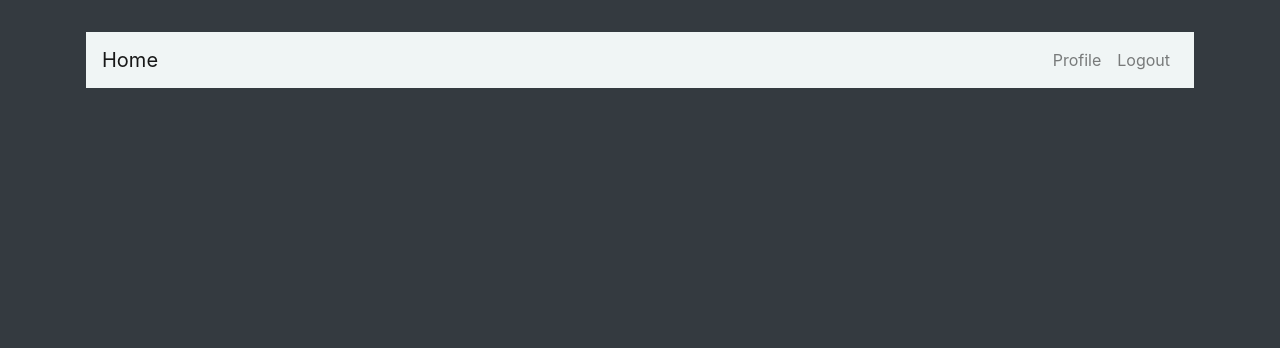
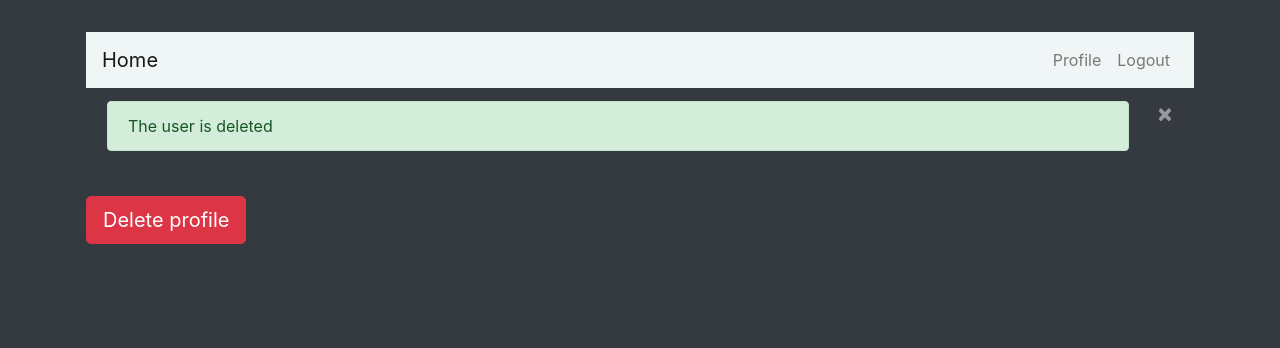
Before and after one commit to Antho-Webdesign/remonteseul, a Django app: page /delete/ in a window 1280 px wide. Shown: the top 348 px of the page. Run offline with Django 3.2, Linux system fonts and the light colour scheme; the visitor is signed in with stand-in values (Sample User, id 1); data that the repository does not hold is empty; some libraries are stand-ins or nearby versions.

Commit message:
del user ok

```diff
--- a/users/templates/users/deleteuser.html
+++ b/users/templates/users/deleteuser.html
@@ -3,5 +3,8 @@
 {% block title %} Delete user {% endblock title %}
 
 {% block content %}
-
+    <form method="POST">
+        {% csrf_token %}
+        <button type="submit" class="btn btn-danger btn-lg">Delete profile</button>
+    </form>
 {% endblock %}
--- a/users/views.py
+++ b/users/views.py
@@ -105,5 +105,16 @@ def profile(request):
 
 @login_required
 def delete_user(request):
+    try:
+        u = request.user
+        u.delete()
+        messages.success(request, "The user is deleted")
+
+    except User.DoesNotExist:
+        messages.error(request, "User doesnot exist")
+        return render(request, 'users/deleteuser.html')
+
+    except Exception as e:
+        return render(request, 'users/deleteuser.html', {'err': e.message})
 
     return render(request, 'users/deleteuser.html')
```
